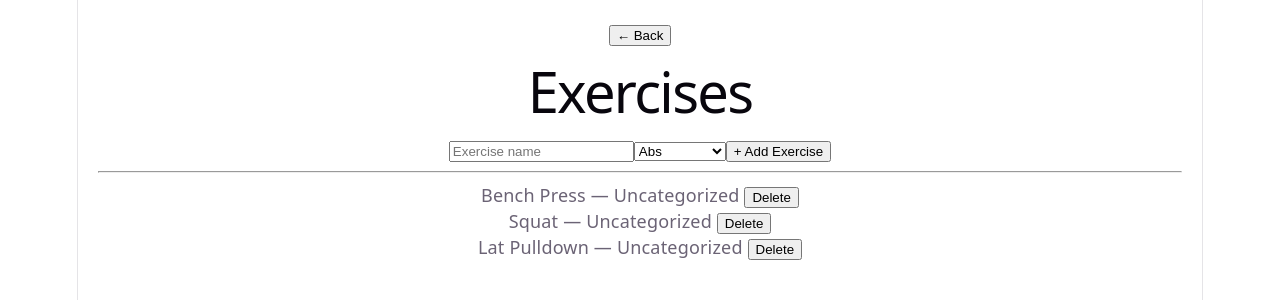
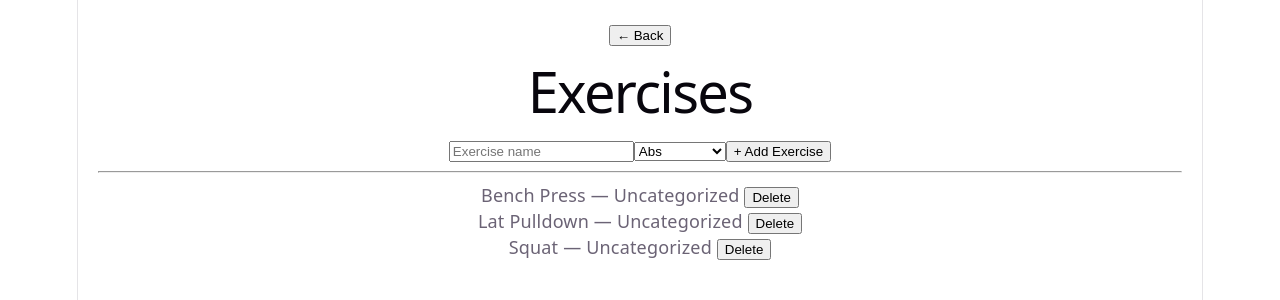
Before and after one commit to ihgold487/workout-app, a React (Vite) app: page / in a window 1280 px wide. Both pictures are taken after a click on the button "Manage Exercises". Shown: the top 300 px of the page. Built offline with nearby package versions, Linux system fonts and the light colour scheme.

Commit message:
Improve exercise management with filtering, sorting, and backup support

```diff
--- a/src/components/ExerciseView.jsx
+++ b/src/components/ExerciseView.jsx
@@ -160,7 +160,19 @@ export default function ExerciseView({
 
         {
 
-        exerciseLibrary.map(
+          [...exerciseLibrary]
+
+            .sort(
+
+              (a,b) =>
+
+                a.name.localeCompare(
+                  b.name
+                )
+
+            )
+
+            .map(
               exercise => (
 
                 <div
@@ -221,7 +233,6 @@ export default function ExerciseView({
               ))
 
         }
-
     </div>
 
   )
--- a/src/components/SessionView.jsx
+++ b/src/components/SessionView.jsx
@@ -306,7 +306,9 @@ export default function SessionView({
 
     const filteredExercises =
 
-  exerciseLibrary.filter(
+      exerciseLibrary
+
+        .filter(
           exercise =>
 
             (
@@ -330,28 +332,23 @@ const filteredExercises =
               .toLowerCase()
 
               .includes(
-          search.toLowerCase()
+                search
+                  .toLowerCase()
               )
 
         )
 
 
+        .sort(
 
-const muscleGroups =
+          (a, b) =>
 
-  [
-
-    ...new Set(
-
-      exerciseLibrary.map(
-        e =>
-
-          e.muscleGroup
+            a.name.localeCompare(
+              b.name
             )
 
         )
 
-  ]
 
   const groupedExercises =
 
--- a/src/components/TemplateView.jsx
+++ b/src/components/TemplateView.jsx
@@ -182,7 +182,9 @@ export default function TemplateView({
 
 const filteredExercises =
 
-      exerciseLibrary.filter(
+  exerciseLibrary
+
+    .filter(
       exercise =>
 
         (
@@ -211,6 +213,16 @@ export default function TemplateView({
 
     )
 
+
+    .sort(
+
+      (a, b) =>
+
+        a.name.localeCompare(
+          b.name
+        )
+
+    )
 
 
     const muscleGroups =
```
Lines whose indentation alone changed are shown as unchanged.
